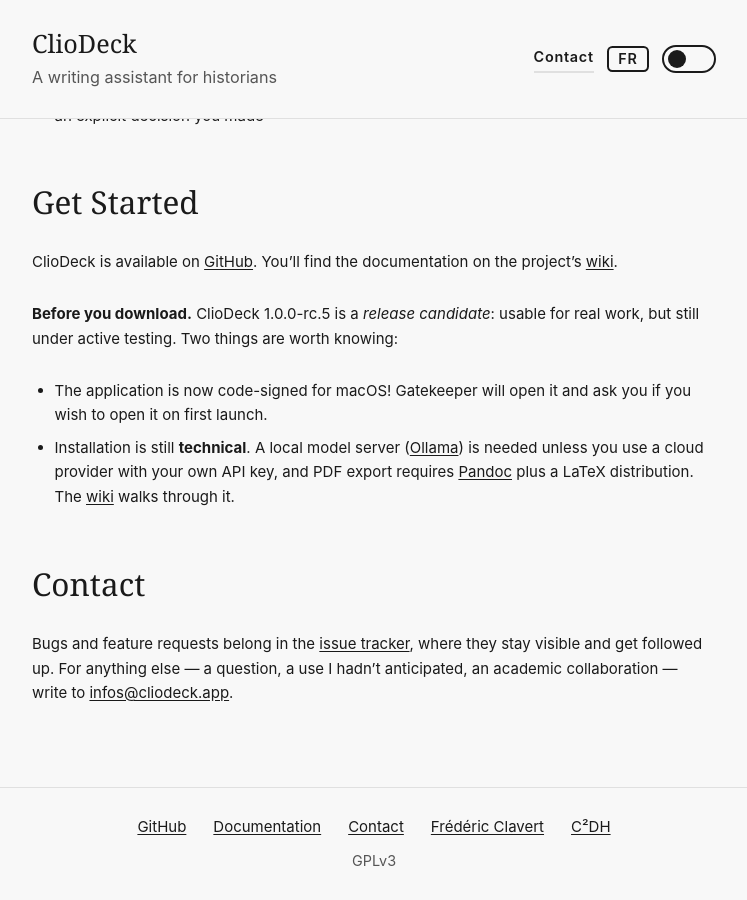
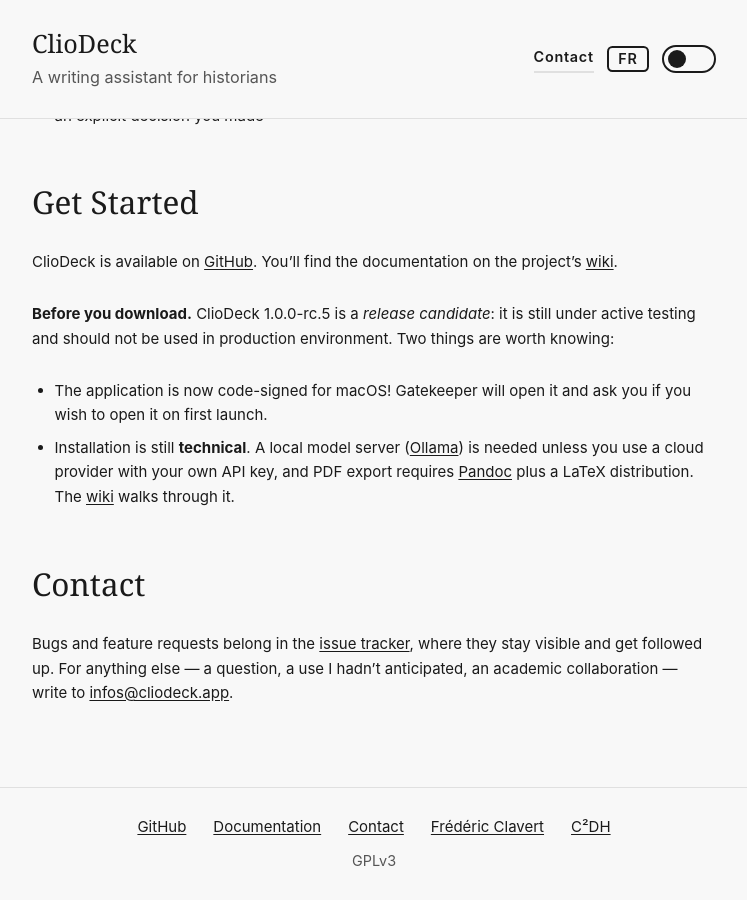
Before and after one commit to cliodeck/cliodeck.github.io, a Jekyll site: the page built from index.md, in a window 1280 px wide and 900 px high, scrolled down 2654 px. Shown: the whole window, without its empty margins (266-1013 px from the left). Built offline with Jekyll 4.4.1, drawn with Linux system fonts in a browser that asks for light colours.

Commit message:
correction sur l'utilisation ou non en environnement de production

```diff
--- a/index.md
+++ b/index.md
@@ -125,7 +125,7 @@ ClioDeck est une expérience de [vibe-coding](https://en.wikipedia.org/wiki/Vibe
 
 ClioDeck is available on [GitHub](https://github.com/cliodeck/cliodeck-app). You'll find the documentation on the project's [wiki](https://github.com/cliodeck/cliodeck-app/wiki).
 
-**Before you download.** ClioDeck 1.0.0-rc.5 is a *release candidate*: usable for real work, but still under active testing. Two things are worth knowing:
+**Before you download.** ClioDeck 1.0.0-rc.5 is a *release candidate*: it is still under active testing and should not be used in production environment. Two things are worth knowing:
 
 - The application is now code-signed for macOS! Gatekeeper will open it and ask you if you wish to open it on first launch.
 - Installation is still **technical**. A local model server ([Ollama](https://ollama.com)) is needed unless you use a cloud provider with your own API key, and PDF export requires [Pandoc](https://pandoc.org) plus a LaTeX distribution. The [wiki](https://github.com/cliodeck/cliodeck-app/wiki) walks through it.
@@ -136,7 +136,7 @@ ClioDeck is available on [GitHub](https://github.com/cliodeck/cliodeck-app). You
 
 ClioDeck est disponible sur [GitHub](https://github.com/cliodeck/cliodeck-app). Vous trouverez la documentation sur le [wiki](https://github.com/cliodeck/cliodeck-app/wiki) du projet.
 
-**Avant de télécharger.** ClioDeck 1.0.0-rc.5 est un *candidat de version* : utilisable pour un vrai travail, mais encore en cours de test. Deux choses méritent d'être sues :
+**Avant de télécharger.** ClioDeck 1.0.0-rc.5 est un *candidat de version* : encore en cours de test, il ne doit pas être utilisé en production. Deux choses méritent d'être sues :
 
 - L'application est désormais signée sur macOS. Gatekeeper demandera si vous souhaitez l'ouvrir, mais ne l'empêchera pas.
 - L'installation reste **technique**. Un serveur de modèles local ([Ollama](https://ollama.com)) est nécessaire, sauf à utiliser un fournisseur distant avec votre propre clé d'API, et l'export PDF demande [Pandoc](https://pandoc.org) et une distribution LaTeX. Le [wiki](https://github.com/cliodeck/cliodeck-app/wiki) détaille la marche à suivre.
```
